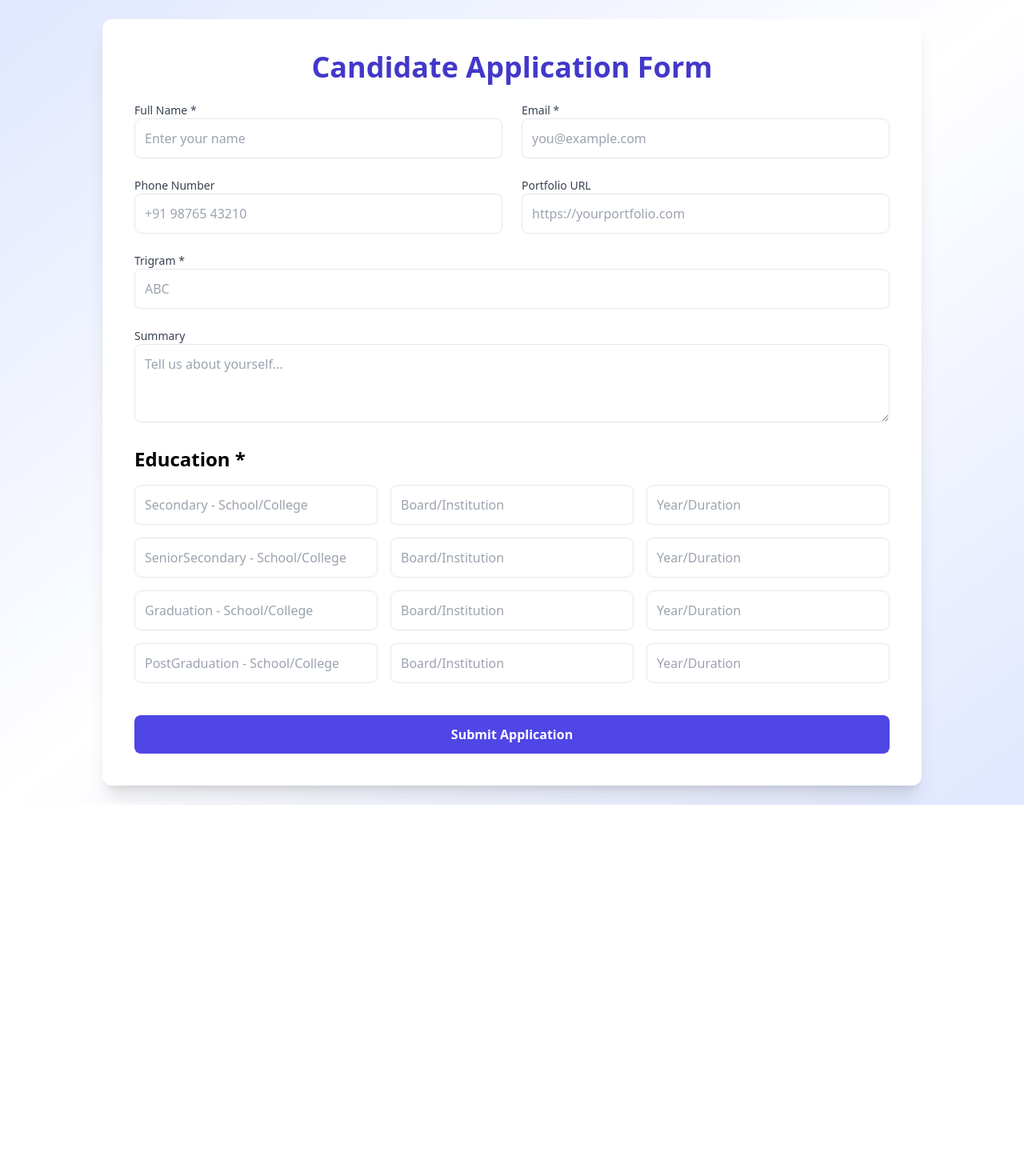
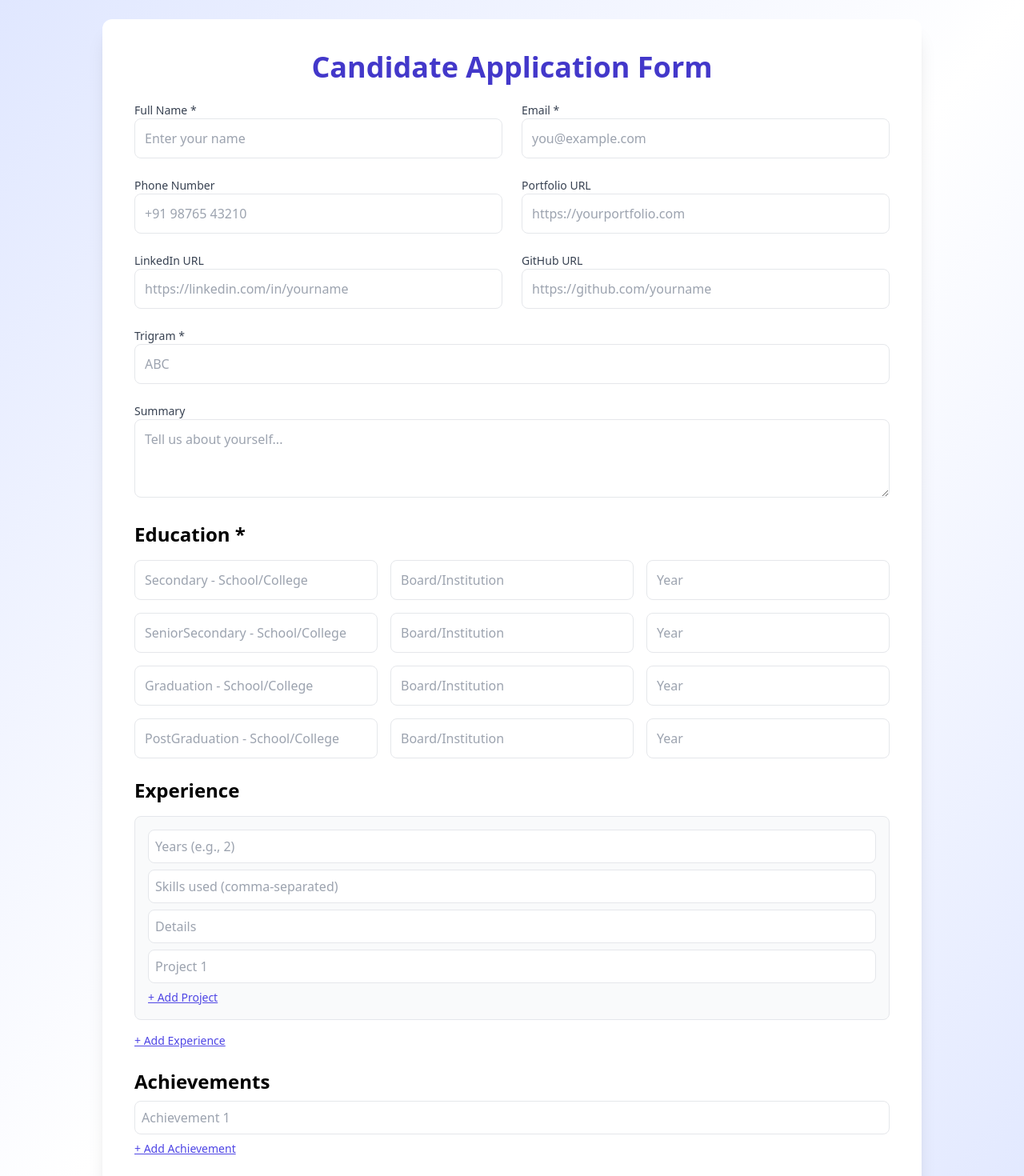
Before and after one commit to Saksham-jain417/candidate-form, a React (Create React App) app in the folder client/: page / in a window 1280 px wide. Shown: the top 1470 px of the page at 80% size. Before the commit the page ends 1006 px from the top, so only its background shows below. Built offline with nearby package versions, Linux system fonts and the light colour scheme.

Commit message:
Enhance form with full UI, dynamic experience, projects, achievements

```diff
--- a/client/src/App.js
+++ b/client/src/App.js
@@ -97,6 +97,11 @@ function App() {
     e.preventDefault();
 
     const emailRegex = /^[^\s@]+@[^\s@]+\.[^\s@]+$/;
+    if (!formData.fullName || !formData.trigram || !formData.email) {
+      alert("Full Name, Trigram, and Email are mandatory.");
+      return;
+    }
+
     if (!emailRegex.test(formData.email)) {
       alert("Please enter a valid email address.");
       return;
@@ -108,24 +113,7 @@ function App() {
         localStorage.setItem(formData.trigram.trim(), JSON.stringify(formData));
       }
       alert("Form submitted successfully!");
-      setFormData({
-        fullName: "",
-        email: "",
-        phone: "",
-        portfolio: "",
-        trigram: "",
-        summary: "",
-        education: {
-          secondary: { school: "", board: "", year: "" },
-          seniorSecondary: { school: "", board: "", year: "" },
-          graduation: { degree: "", institution: "", year: "" },
-          postGraduation: { degree: "", institution: "", year: "" }
-        },
-        experiences: [{ years: "", skills: "", details: "", projects: [""] }],
-        achievements: [""],
-        linkedin: "",
-        github: ""
-      });
+      window.location.reload();
     } catch (error) {
       console.error("Submission failed:", error);
       alert("Error submitting form.");
@@ -134,30 +122,40 @@ function App() {
 
   return (
     <div className="min-h-screen bg-gradient-to-br from-indigo-100 via-white to-indigo-100 flex items-center justify-center p-6">
-      <form onSubmit={handleSubmit} className="bg-white shadow-xl rounded-xl p-10 max-w-5xl w-full space-y-6">
+      <form onSubmit={handleSubmit} className="bg-white shadow-xl rounded-xl p-10 max-w-5xl w-full space-y-6 overflow-y-auto">
         <h1 className="text-4xl font-extrabold mb-4 text-center text-indigo-700">Candidate Application Form</h1>
 
         {/* Personal Info */}
         <div className="grid grid-cols-1 md:grid-cols-2 gap-6">
-          <div>
-            <label className="block font-medium text-sm text-gray-700">Full Name *</label>
-            <input id="fullName" value={formData.fullName} onChange={handleChange} className="p-3 border rounded-lg w-full" placeholder="Enter your name" />
-          </div>
-          <div>
-            <label className="block font-medium text-sm text-gray-700">Email *</label>
-            <input id="email" type="email" value={formData.email} onChange={handleChange} className="p-3 border rounded-lg w-full" placeholder="you@example.com" />
-          </div>
-          <div>
-            <label className="block font-medium text-sm text-gray-700">Phone Number</label>
-            <input id="phone" value={formData.phone} onChange={handleChange} className="p-3 border rounded-lg w-full" placeholder="+91 98765 43210" />
-          </div>
-          <div>
-            <label className="block font-medium text-sm text-gray-700">Portfolio URL</label>
-            <input id="portfolio" value={formData.portfolio} onChange={handleChange} className="p-3 border rounded-lg w-full" placeholder="https://yourportfolio.com" />
-          </div>
+          {[
+            { id: "fullName", label: "Full Name *", placeholder: "Enter your name" },
+            { id: "email", label: "Email *", placeholder: "you@example.com", type: "email" },
+            { id: "phone", label: "Phone Number", placeholder: "+91 98765 43210" },
+            { id: "portfolio", label: "Portfolio URL", placeholder: "https://yourportfolio.com" },
+            { id: "linkedin", label: "LinkedIn URL", placeholder: "https://linkedin.com/in/yourname" },
+            { id: "github", label: "GitHub URL", placeholder: "https://github.com/yourname" },
+          ].map(({ id, label, placeholder, type = "text" }) => (
+            <div key={id}>
+              <label className="block font-medium text-sm text-gray-700">{label}</label>
+              <input
+                id={id}
+                type={type}
+                value={formData[id]}
+                onChange={handleChange}
+                className="p-3 border rounded-lg w-full"
+                placeholder={placeholder}
+              />
+            </div>
+          ))}
           <div className="md:col-span-2">
             <label className="block font-medium text-sm text-gray-700">Trigram *</label>
-            <input id="trigram" value={formData.trigram} onChange={handleChange} className="p-3 border rounded-lg w-full" placeholder="ABC" />
+            <input
+              id="trigram"
+              value={formData.trigram}
+              onChange={handleChange}
+              className="p-3 border rounded-lg w-full"
+              placeholder="ABC"
+            />
           </div>
         </div>
 
@@ -174,12 +172,36 @@ function App() {
             <div key={level} className="grid grid-cols-1 md:grid-cols-3 gap-4">
               <input placeholder={`${level[0].toUpperCase() + level.slice(1)} - School/College`} value={info.school || info.degree || ""} onChange={(e) => handleEducationChange(level, info.school !== undefined ? 'school' : 'degree', e.target.value)} className="p-3 border rounded-lg" />
               <input placeholder="Board/Institution" value={info.board || info.institution || ""} onChange={(e) => handleEducationChange(level, info.board !== undefined ? 'board' : 'institution', e.target.value)} className="p-3 border rounded-lg" />
-              <input type="text" placeholder="Year/Duration" value={info.year || info.duration || ""} onChange={(e) => handleEducationChange(level, info.year !== undefined ? 'year' : 'duration', e.target.value)} className="p-3 border rounded-lg" />
+              <input placeholder="Year" value={info.year || ""} onChange={(e) => handleEducationChange(level, 'year', e.target.value)} className="p-3 border rounded-lg" />
             </div>
           ))}
         </div>
 
-        {/* Additional fields like Experience, Projects, Achievements, Socials would be appended here in same pattern */}
+        {/* Experiences */}
+        <div className="space-y-4">
+          <h2 className="text-2xl font-semibold">Experience</h2>
+          {formData.experiences.map((exp, i) => (
+            <div key={i} className="space-y-2 border p-4 rounded-lg bg-gray-50">
+              <input placeholder="Years (e.g., 2)" value={exp.years} onChange={(e) => handleExperienceChange(i, 'years', e.target.value)} className="p-2 border rounded-lg w-full" />
+              <input placeholder="Skills used (comma-separated)" value={exp.skills} onChange={(e) => handleExperienceChange(i, 'skills', e.target.value)} className="p-2 border rounded-lg w-full" />
+              <input placeholder="Details" value={exp.details} onChange={(e) => handleExperienceChange(i, 'details', e.target.value)} className="p-2 border rounded-lg w-full" />
+              {exp.projects.map((proj, j) => (
+                <input key={j} placeholder={`Project ${j + 1}`} value={proj} onChange={(e) => handleProjectChange(i, j, e.target.value)} className="p-2 border rounded-lg w-full my-1" />
+              ))}
+              <button type="button" onClick={() => addProject(i)} className="text-sm text-indigo-600 underline">+ Add Project</button>
+            </div>
+          ))}
+          <button type="button" onClick={addExperience} className="text-sm text-indigo-600 underline">+ Add Experience</button>
+        </div>
+
+        {/* Achievements */}
+        <div className="space-y-2">
+          <h2 className="text-2xl font-semibold">Achievements</h2>
+          {formData.achievements.map((a, i) => (
+            <input key={i} placeholder={`Achievement ${i + 1}`} value={a} onChange={(e) => handleAchievementChange(i, e.target.value)} className="p-2 border rounded-lg w-full" />
+          ))}
+          <button type="button" onClick={addAchievement} className="text-sm text-indigo-600 underline">+ Add Achievement</button>
+        </div>
 
         <div className="pt-4">
           <button type="submit" className="w-full bg-indigo-600 text-white font-bold py-3 rounded-lg hover:bg-indigo-700 transition">
```
